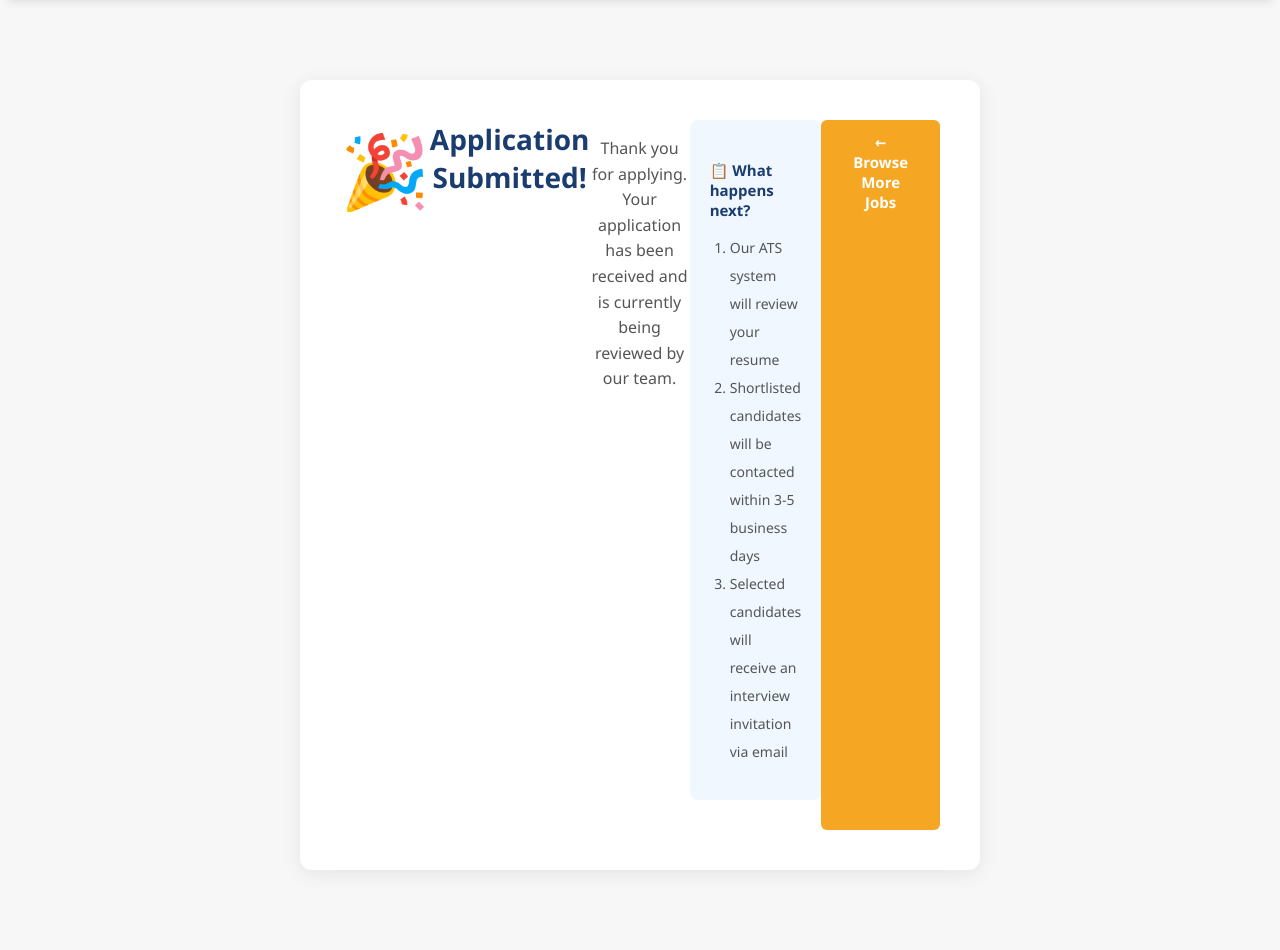
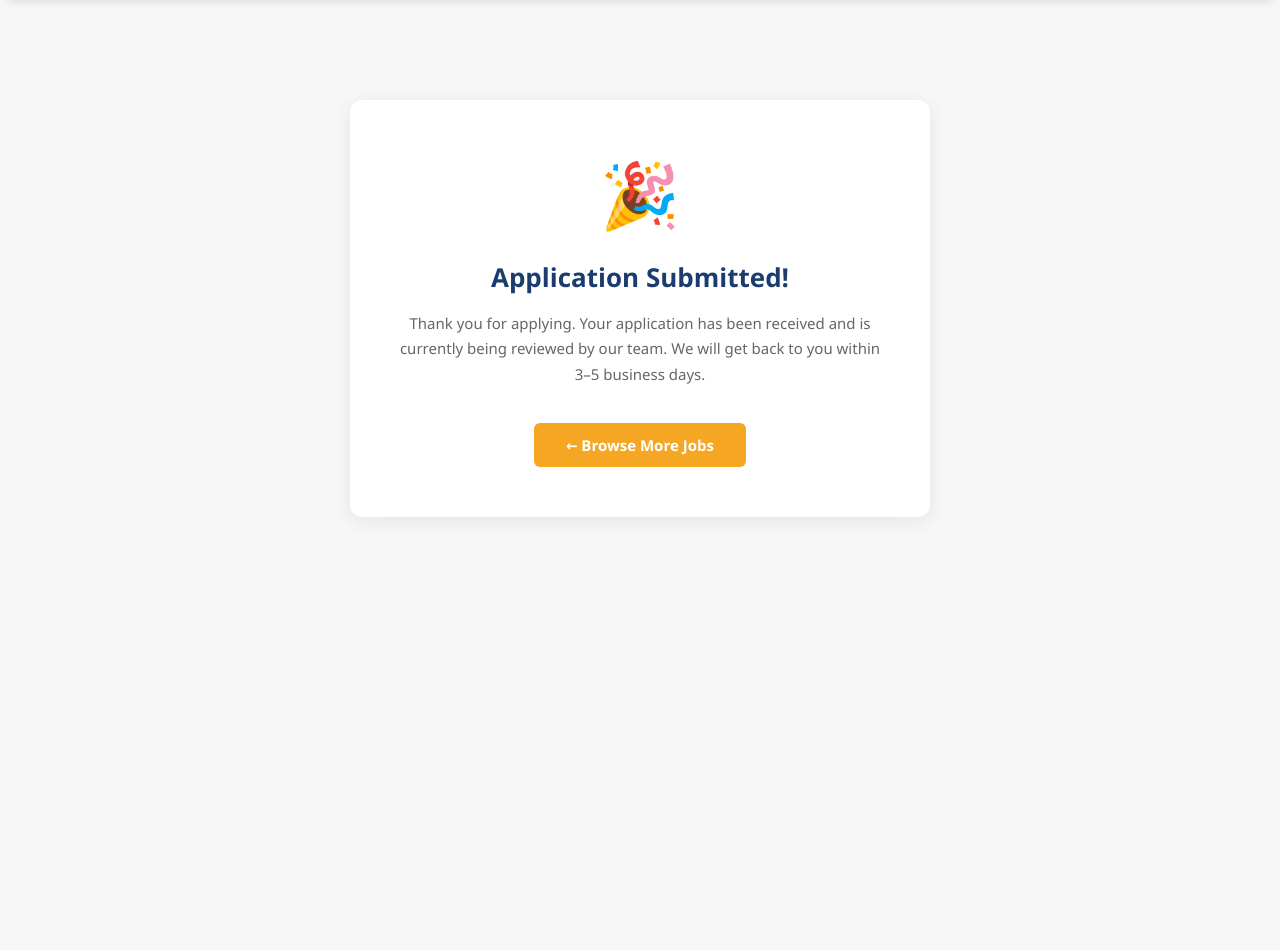
Before and after one commit to jahnavijaolekar-christ/career-mesh, a Flask app: page /success in a window 1280 px wide. Shown: the part 71-1021 px from the top of the page. After the commit the page ends 538 px from the top, so only its background shows below. Run offline with Flask 3, Linux system fonts and the light colour scheme.

Commit message:
Update success.html

```diff
--- a/templates/success.html
+++ b/templates/success.html
@@ -4,65 +4,6 @@
     <meta charset="UTF-8">
     <title>Application Submitted - CareerMesh</title>
     <link rel="stylesheet" href="{{ url_for('static', filename='style.css') }}">
-    <style>
-        .success-container {
-            max-width: 600px;
-            margin: 80px auto;
-            text-align: center;
-            padding: 40px;
-            background: #fff;
-            border-radius: 12px;
-            box-shadow: 0 4px 20px rgba(0,0,0,0.08);
-        }
-        .success-icon {
-            font-size: 72px;
-            margin-bottom: 20px;
-        }
-        .success-title {
-            font-size: 28px;
-            font-weight: 700;
-            color: #1a3c6e;
-            margin-bottom: 12px;
-        }
-        .success-message {
-            font-size: 16px;
-            color: #555;
-            line-height: 1.6;
-            margin-bottom: 30px;
-        }
-        .success-steps {
-            background: #f0f7ff;
-            border-radius: 8px;
-            padding: 20px;
-            margin-bottom: 30px;
-            text-align: left;
-        }
-        .success-steps h4 {
-            color: #1a3c6e;
-            margin-bottom: 12px;
-            font-size: 15px;
-        }
-        .success-steps ol {
-            color: #555;
-            font-size: 14px;
-            line-height: 2;
-            padding-left: 20px;
-        }
-        .btn-home {
-            display: inline-block;
-            background: #F5A623;
-            color: #fff;
-            padding: 12px 32px;
-            border-radius: 6px;
-            font-weight: 600;
-            text-decoration: none;
-            font-size: 15px;
-            transition: background 0.2s;
-        }
-        .btn-home:hover {
-            background: #e09500;
-        }
-    </style>
 </head>
 <body>
 <nav class="navbar">
@@ -73,22 +14,45 @@
     </div>
 </nav>
 
-<div class="success-container">
-    <div class="success-icon">🎉</div>
-    <div class="success-title">Application Submitted!</div>
-    <p class="success-message">
-        Thank you for applying. Your application has been received
-        and is currently being reviewed by our team.
+<div style="
+    max-width: 500px;
+    margin: 100px auto;
+    text-align: center;
+    padding: 50px 40px;
+    background: #fff;
+    border-radius: 12px;
+    box-shadow: 0 4px 20px rgba(0,0,0,0.08);
+">
+    <div style="font-size: 64px; margin-bottom: 20px;">🎉</div>
+
+    <h2 style="
+        font-size: 26px;
+        font-weight: 700;
+        color: #1a3c6e;
+        margin-bottom: 16px;
+    ">Application Submitted!</h2>
+
+    <p style="
+        font-size: 15px;
+        color: #666;
+        line-height: 1.7;
+        margin-bottom: 36px;
+    ">
+        Thank you for applying. Your application has been
+        received and is currently being reviewed by our team.
+        We will get back to you within 3–5 business days.
     </p>
-    <div class="success-steps">
-        <h4>📋 What happens next?</h4>
-        <ol>
-            <li>Our ATS system will review your resume</li>
-            <li>Shortlisted candidates will be contacted within 3-5 business days</li>
-            <li>Selected candidates will receive an interview invitation via email</li>
-        </ol>
-    </div>
-    <a href="/" class="btn-home">← Browse More Jobs</a>
+
+    <a href="/" style="
+        display: inline-block;
+        background: #F5A623;
+        color: #fff;
+        padding: 12px 32px;
+        border-radius: 6px;
+        font-weight: 600;
+        font-size: 15px;
+        text-decoration: none;
+    ">← Browse More Jobs</a>
 </div>
 </body>
 </html>
```
